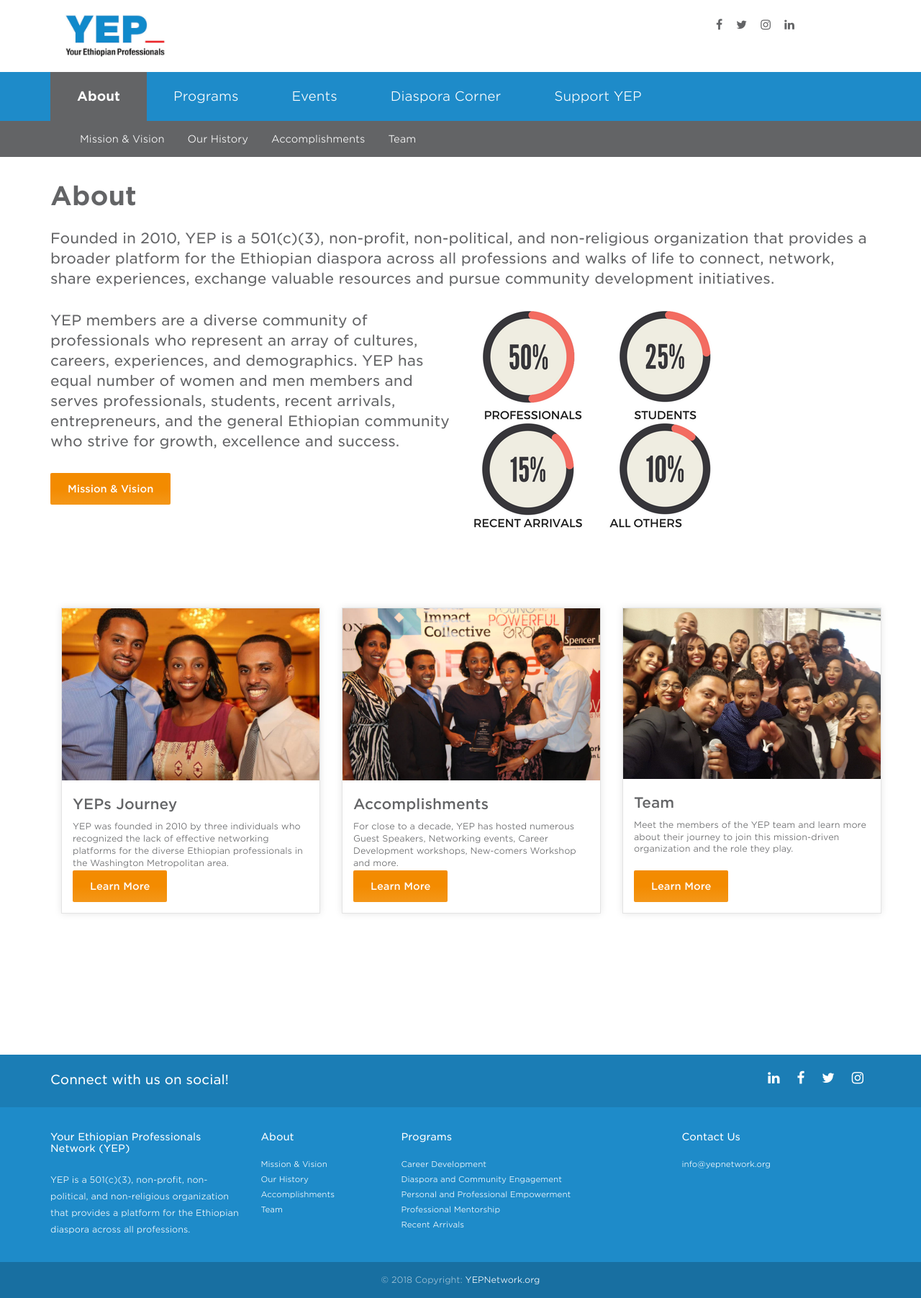
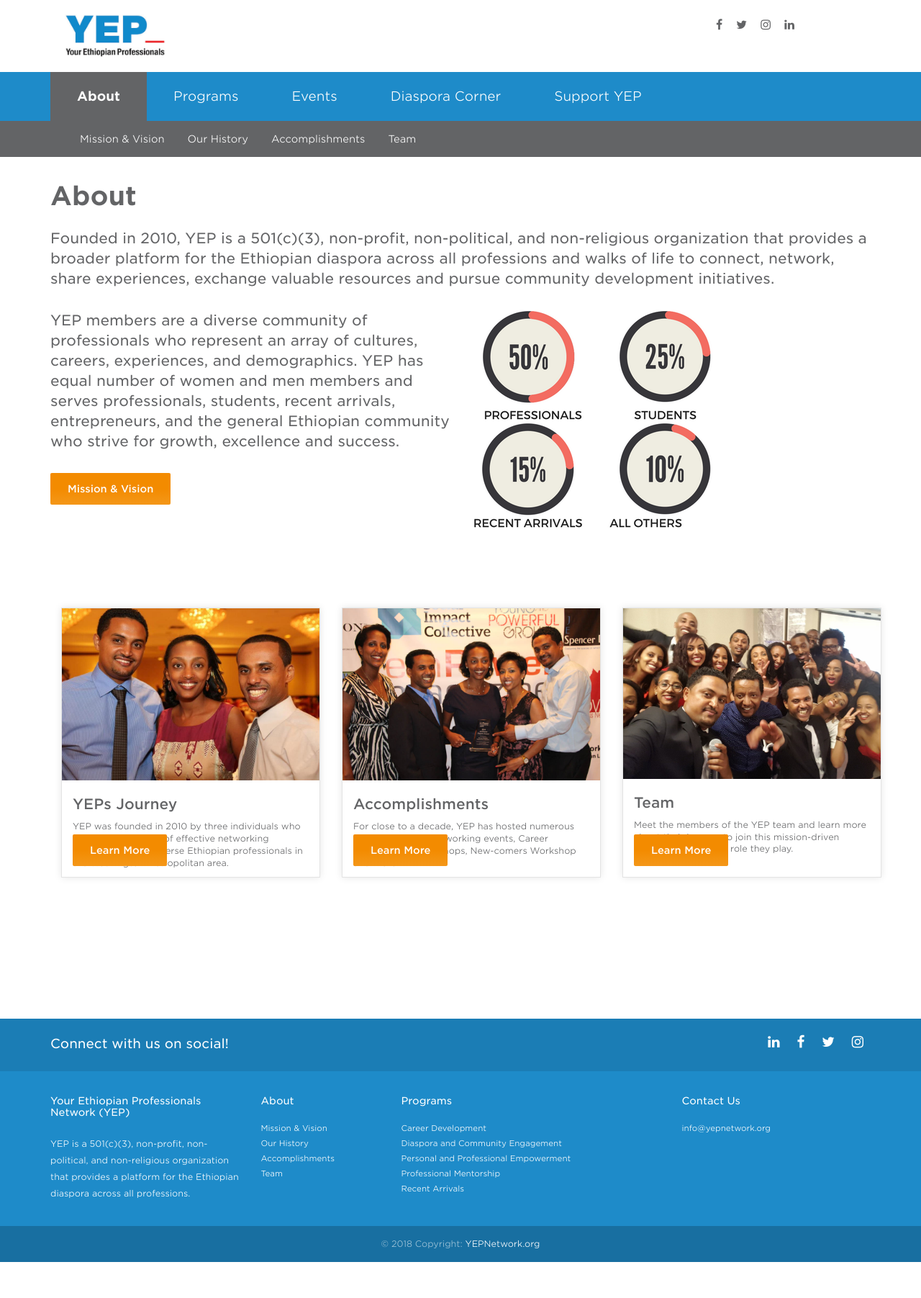
Before and after one commit to YEPNetwork/yepnetwork.github.io, a Jekyll site: the page built from about.html, in a window 1280 px wide. Shown: the whole page at 72% size. Built offline with Jekyll 4.4.1, drawn with Linux system fonts in a browser that asks for light colours; nearby versions of some CDN libraries; after the commit the page ends 1753 px from its top, so only the background shows below that.

Commit message:
Fixed mobile spacing issues.

```diff
--- a/_sass/_app.scss
+++ b/_sass/_app.scss
@@ -1484,7 +1484,7 @@
 .overview section.sub-navigation .card {
   position: relative;
   background-color: #FFF;
-  min-height: 425px;
+  min-height: 375px;
   border: 1px solid #e3e3e3;
   -moz-box-shadow: 0 0 10px 0 rgba(0, 0, 0, .1);
   -webkit-box-shadow: 0 0 10px 0 rgba(0, 0, 0, .1);
--- a/about.html
+++ b/about.html
@@ -40,16 +40,14 @@
 <div class="container">
   <section class="prose bg-white">
     <div class="row">
-      <div class="col-sm-12 col-md-6">
+      <div class="col-sm-12 col-md-6 margin-bottom-1">
         <p style="font-size: 2.0rem; font-weight: 400; margin-bottom: 1.5em;">
           YEP members are a diverse community of professionals who represent an array of cultures, careers, experiences, and demographics. YEP has equal number of women and men members and serves professionals, students, recent arrivals, entrepreneurs, and the general Ethiopian community who strive for growth, excellence and success.
         </p>
         <a href="/about/mission" class="btn btn-donate"> Mission &amp; Vision</a>
       </div>
-      <div class="row">
       <div class="col-sm-12 col-md-6">
         <img src="/assets/images/hero/yep_target_audience_1.png">
-        </div>
       </div>
     </div>
   </section>
--- a/events.html
+++ b/events.html
@@ -24,11 +24,11 @@
           <li> <b>Business Idea Competition: </b> provides a showcase event and business competition for entrepreneurs/small businesses owned by Ethiopians and Ethiopian-Americans that are making a positive economic impact on their community </li>
           <li> <b>Annual Gala: </b> host 300+ professionals to raise funds in support of future programs</li>
         </ul>
-    <p class="intro"> Here is upcoming and past events below.</p>
       </div>
     </div>
   </div>
 </div>
+
 {% capture nowunix %}{{'now' | date: '%s'}}{% endcapture %}
 <div class="overview">
   <section class="sub-navigation">
```
Also changed, not shown: _pages/accomplishments.html (+6 -6 lines). Lines whose indentation alone changed are shown as unchanged.
